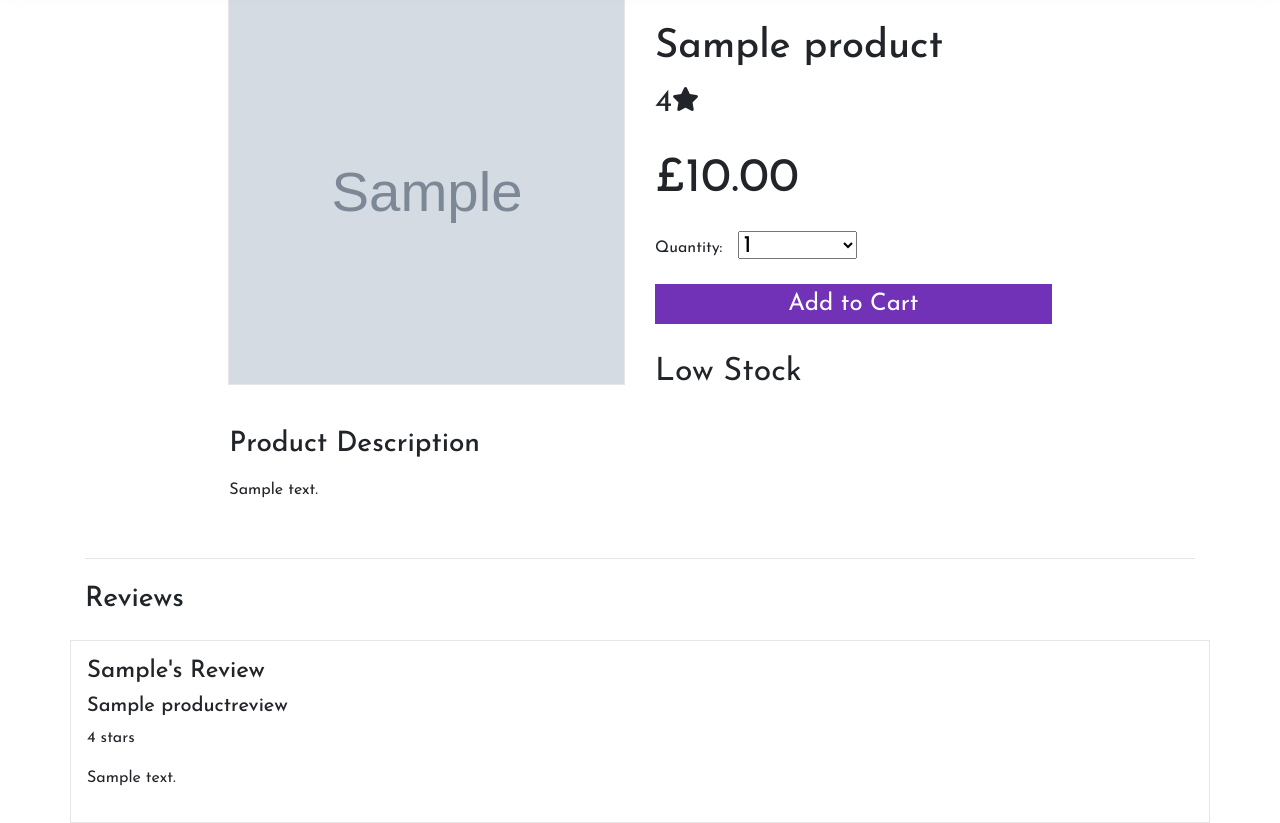
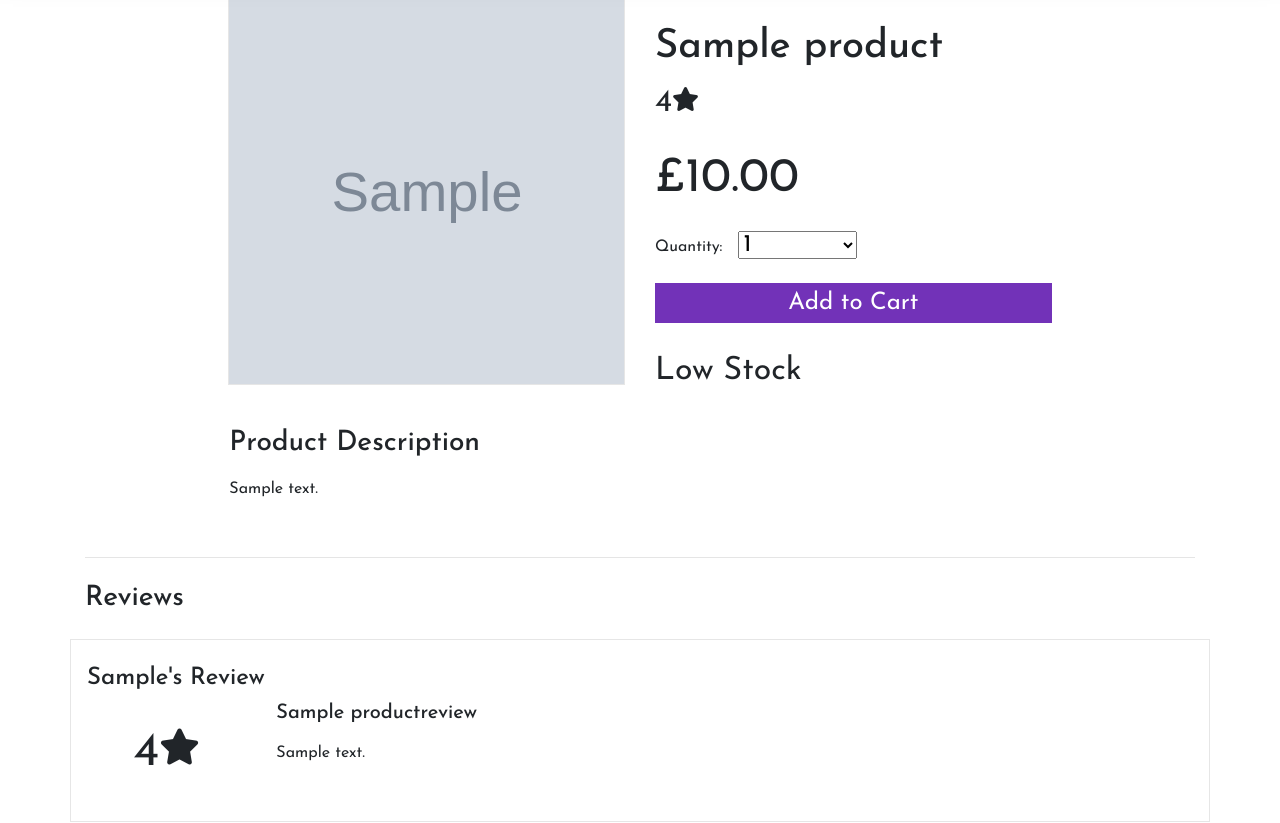
Before and after one commit to Code-Institute-Submissions/fourth-milestone-project-1, a Django app: a page that uses shop/templates/shop/product_details.html in a window 1280 px wide. Shown: the part 289-1112 px from the top of the page. Run offline with Django 3.2, Linux system fonts and the light colour scheme; tables that the repository leaves empty hold one stand-in row (values such as "Sample post"); grey boxes marked "Sample" are stand-in pictures; some libraries are stand-ins or nearby versions.

Commit message:
Updated layout of all other reviews on product details page

```diff
--- a/shop/templates/shop/product_details.html
+++ b/shop/templates/shop/product_details.html
@@ -113,10 +113,20 @@
         {% for review in reviews %}
             {% if review.user.user != request.user %}
                 <div class="review col-12">
-                    <h4>{{ review.user.user|title }}'s Review</h4>
-                    <h5>{{ review.title }}</h5>
-                    <p>{{ review.rating }} stars</p>
-                    <p>{{ review.body|linebreaks }}</p>
+                    <div class="row pt-2 justify-content-between">
+                        <div class="col-md-12 ">
+                            <h4 >{{ review.user.user|title }}'s Review</h4>
+                        </div>
+                    </div>
+                    <div class="row">
+                        <div class="col-md-2">
+                            <p class="much-larger-font text-center pt-3">{{ review.rating }}<i class="fas fa-star fa-xs"></i></p>
+                        </div>
+                        <div class="col-md-10">
+                            <h5>{{ review.title }}</h5>
+                            <p>{{ review.body|linebreaks }}</p>
+                        </div>
+                    </div>
                 </div>
             {% endif %}
         {% endfor %}
```
